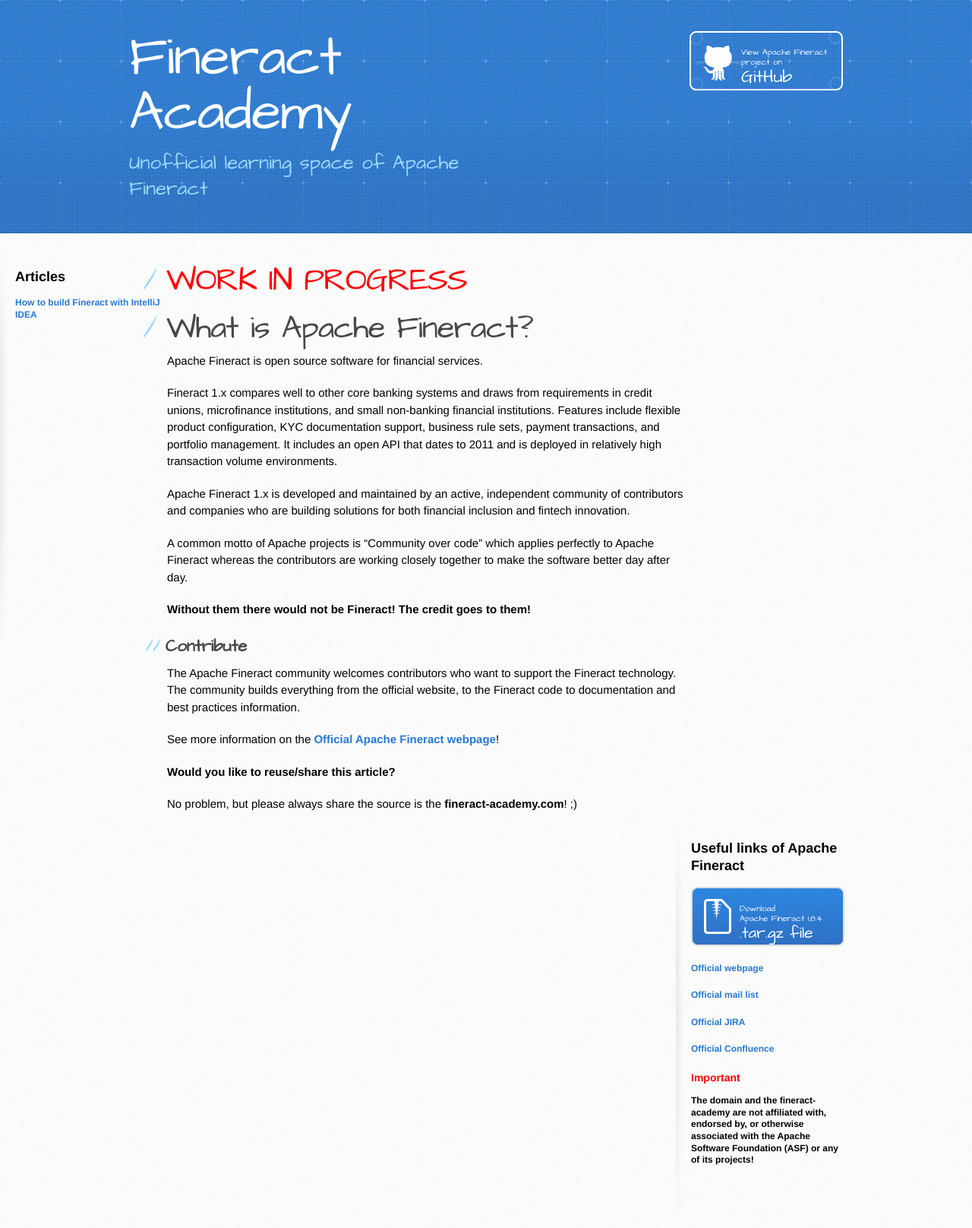
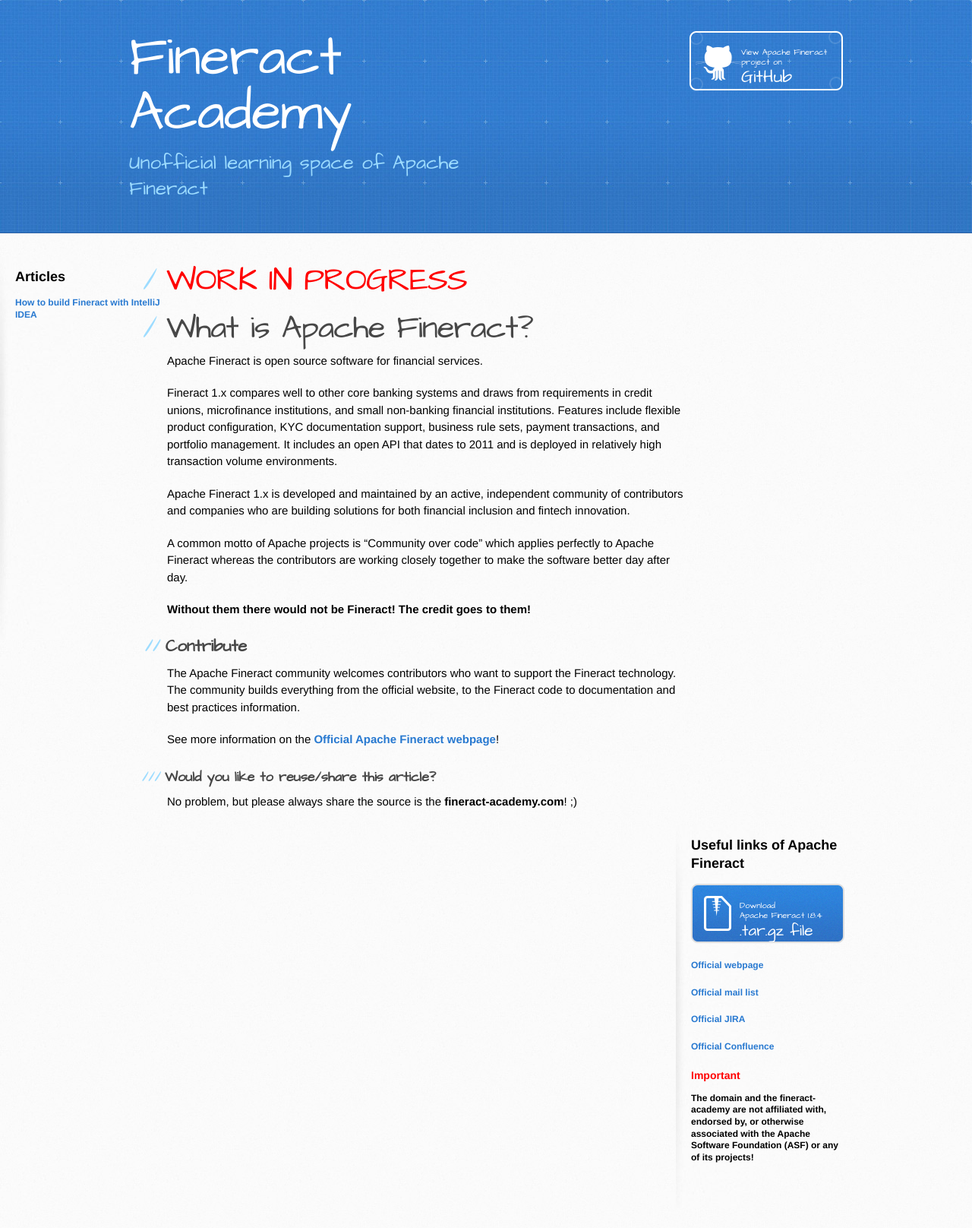
Before and after one commit to fineract-academy/pages, a Jekyll site: the page built from index.md, in a window 1280 px wide. Shown: the whole page at 76% size. Built offline with Jekyll 4.4.1, drawn with Linux system fonts in a browser that asks for light colours.

```diff
--- a/_layouts/default.html
+++ b/_layouts/default.html
@@ -40,7 +40,7 @@
         <section id="main-content">
           {{ content }}
           <p>
-            <b>Would you like to reuse/share this article?</b>
+            <h3>Would you like to reuse/share this article?</h3>
             <p>
               No problem, but please always share the source is the <b>fineract-academy.com</b>! ;)
             </p>
```
